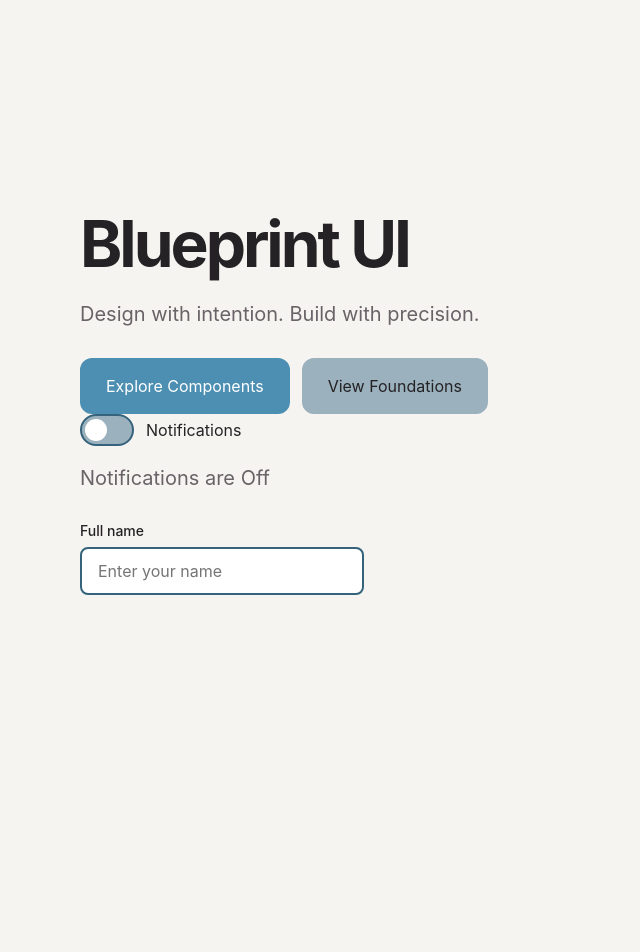
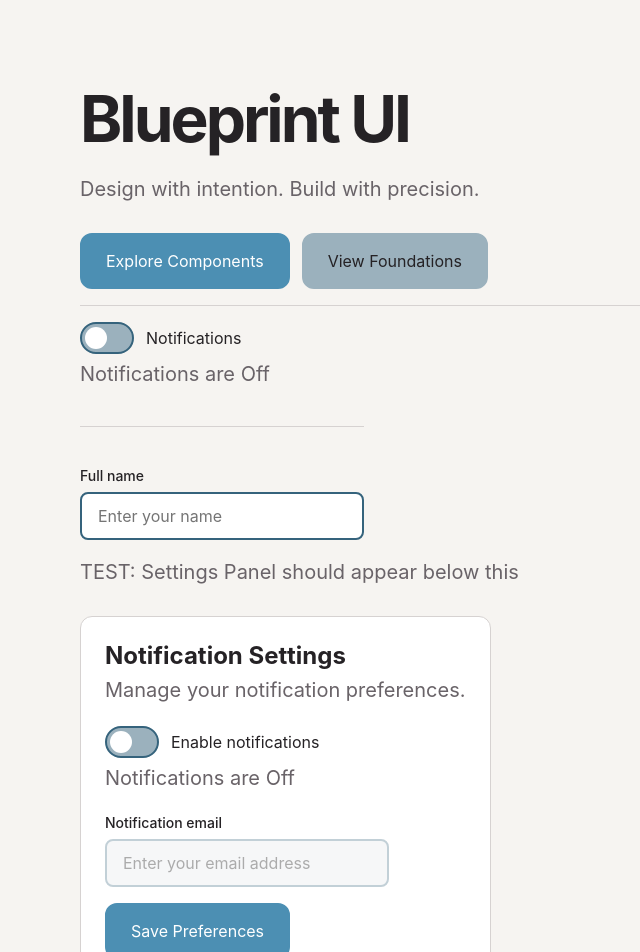
Before and after one commit to antoniodx/blueprint-ui, a React (Vite) app: page / in a window 1280 px wide. Shown: the top 952 px of the page, without its empty margins (0-640 px from the left). Before the commit the page ends 800 px from the top, so only its background shows below. Built offline with nearby package versions, Linux system fonts and the light colour scheme.

Commit message:
Refine component layout and Settings Panel spacing

```diff
--- a/src/App.tsx
+++ b/src/App.tsx
@@ -34,12 +34,22 @@ const [nameTouched, setNameTouched] = useState(false);
 {showWelcome && (
   <p>Welcome to Blueprint UI! Let's explore.</p>
   )}
-   <Toggle label="Notifications"
-   checked={notificationsEnabled}
-   onChange={setNotificationsEnabled}/>
-   <p>
+   <hr className="component-divider" />
+   <div className="component-stack">
+
+   <div className="notification-group">
+    <Toggle
+    label="Notifications"
+    checked={notificationsEnabled}
+    onChange={setNotificationsEnabled}
+    />
+
+    <p>
     Notifications are {notificationsEnabled ? 'On' : 'Off'}
-   </p>
+    </p>
+</div>
+
+<hr className="component-divider" />
 
    <Input
     label="Full name"
@@ -50,8 +60,9 @@ const [nameTouched, setNameTouched] = useState(false);
     onChange={setFullName}
     onBlur={() => setNameTouched(true)}
      />
-
-    <SettingsPanel />
+ </div>
+    <p>TEST: Settings Panel should appear below this</p>
+<SettingsPanel />
     </main>
   );
  }
--- a/src/components/SettingsPanel.css
+++ b/src/components/SettingsPanel.css
@@ -4,3 +4,44 @@
   font-weight: 500;
   margin-top: 8px;
 }
+
+.settings-panel {
+  display: flex;
+  flex-direction: column;
+  align-items: flex-start;
+  gap: 24px;
+
+  padding: 24px;
+  border: 1px solid #D6D2D1;
+  border-radius: 12px;
+  background-color: #FFFFFF;
+}
+
+.settings-header {
+  display: flex;
+  flex-direction: column;
+  gap: 8px;
+}
+
+.settings-header h2,
+.settings-header p {
+  margin: 0;
+}
+
+.settings-toggle-group {
+  display: flex;
+  flex-direction: column;
+  align-items: flex-start;
+  gap: 8px;
+}
+
+.settings-toggle-group p {
+  margin: 0;
+}
+
+.settings-form {
+  display: flex;
+  flex-direction: column;
+  align-items: flex-start;
+  gap: 16px;
+}
--- a/src/components/SettingsPanel.tsx
+++ b/src/components/SettingsPanel.tsx
@@ -5,19 +5,29 @@ import Input from './Input';
 import Button from './Button';
 import './SettingsPanel.css';
 
+
 export default function SettingsPanel() {
-     const [enabled, setEnabled] = useState(false);
+    const [enabled, setEnabled] = useState(() => {
   return localStorage.getItem('notificationsEnabled') === 'true';
+});
      const [email, setEmail] = useState(() => {
   return localStorage.getItem('notificationEmail') ?? '';
 });
 
      const [isSaved, setIsSaved] = useState(false);
+
+console.log('SettingsPanel is rendering');
+
      return (
 
    <section className="settings-panel">
+      <div className="settings-header">
   <h2>Notification Settings</h2>
   <p>Manage your notification preferences.</p>
+   </div>
+
+
+    <div className="settings-toggle-group">
   <Toggle
     label="Enable notifications"
     checked={enabled}
@@ -27,7 +37,10 @@ return (
     }}
   />
   <p>Notifications are {enabled ? 'On' : 'Off'}</p>
+</div>
 
+
+     <div className="settings-form">
   <Input
     label="Notification email"
     placeholder="Enter your email address"
@@ -35,6 +48,7 @@ return (
     onChange={setEmail}
     disabled={!enabled}
   />
+
   <Button
     label="Save Preferences"
     variant="primary"
@@ -43,8 +57,11 @@ return (
       localStorage.setItem('notificationEmail', email);
       setIsSaved(true);
     }}
+  />
+</div>
 
-    />
+
+
     {isSaved && (
      <p className="settings-success"
      role="status">Preferences updated for this session!</p>
--- a/src/index.css
+++ b/src/index.css
@@ -76,7 +76,7 @@ main {
   display: flex;
   flex-direction: column;
   align-items: flex-start;
-  justify-content: center;
+  justify-content: flex-start;
 }
 
 h1 {
@@ -96,3 +96,27 @@ p {
   gap: 12px;
   flex-wrap: wrap;
 }
+
+.component-stack {
+  display: flex;
+  flex-direction: column;
+  gap: var(--space-6);
+}
+
+.component-divider {
+  width: 100%;
+  border: 0;
+  border-top: 1px solid #D6D2D1;
+  margin: 16px 0;
+}
+
+.notification-group {
+  display: flex;
+  flex-direction: column;
+  align-items: flex-start;
+  gap: 8px;
+}
+
+.notification-group p {
+  margin: 0;
+}
```
Lines whose indentation alone changed are shown as unchanged.
